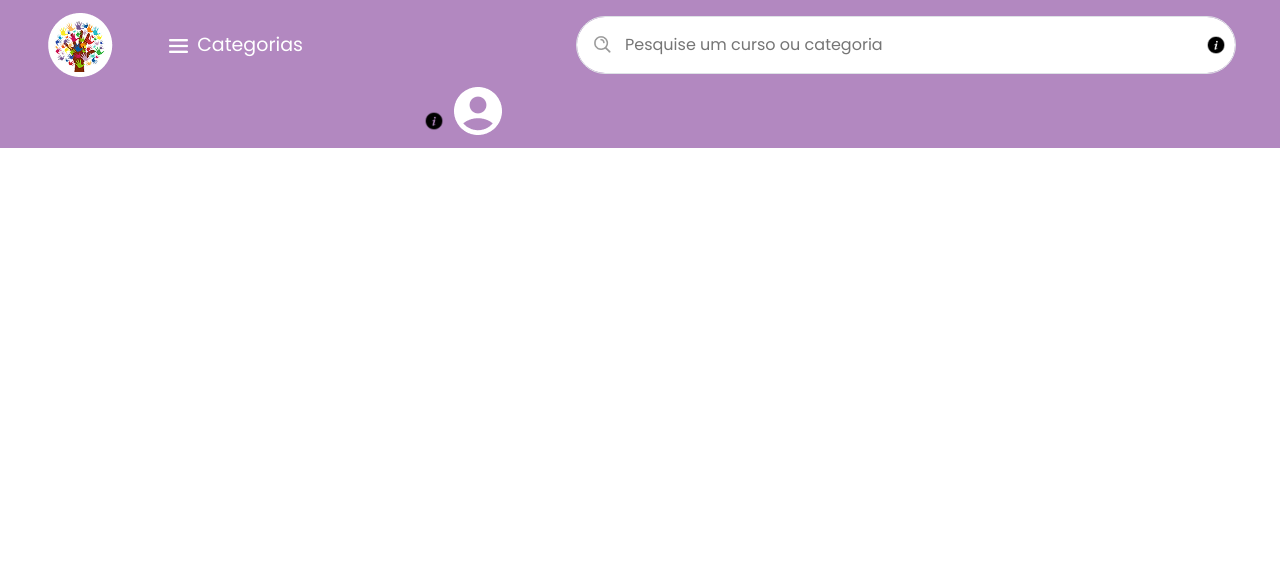
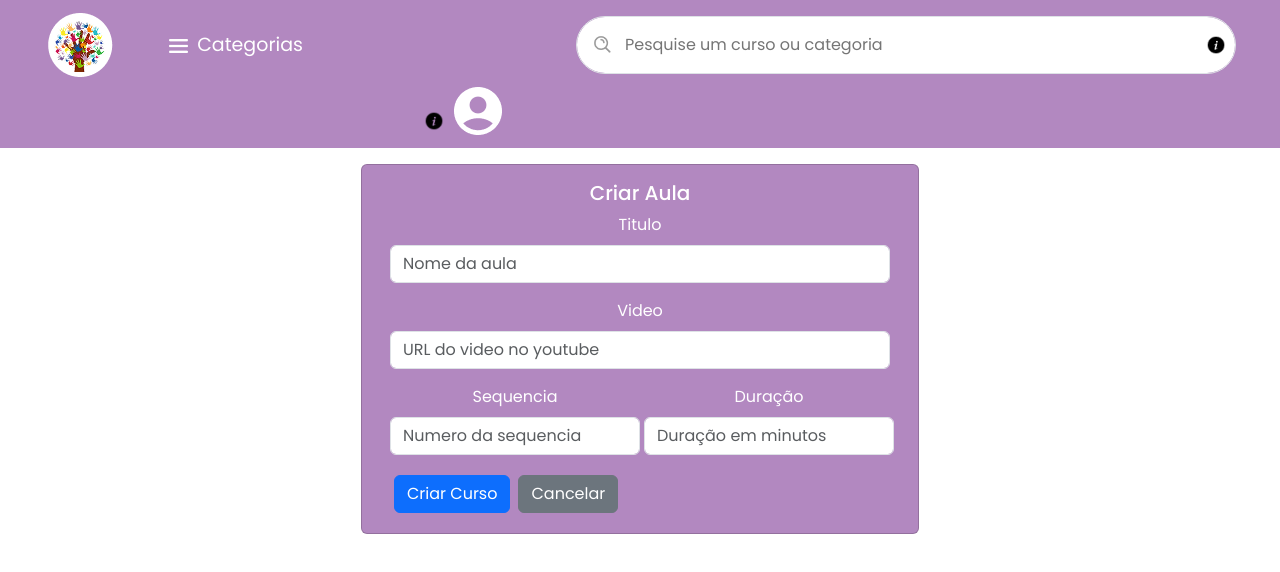
Before and after one commit to chroanz/front-devops, a Vue app: page /create-lesson in a window 1280 px wide. Before the commit this address had no page. Shown: the top 572 px of the page. Built offline with nearby package versions, Linux system fonts and the light colour scheme.

Commit message:
feat: :sparkles: create lessons form
form and page to create new lessons

```diff
--- /dev/null
+++ b/src/components/organisms/FormCreateLessons.vue
@@ -0,0 +1,50 @@
+<template>
+    <div class="container">
+        <form @submit.prevent="submitForm" class="d-flex flex-column ">
+            <div class="mb-3">
+                <label for="aulaName" class="form-label">Titulo</label>
+                <input type="text" class="form-control" id="aulaName" v-model="aula.titulo" required placeholder="Nome da aula">
+            </div>
+            <div class="mb-3">
+                <label for="lessonVideo" class="form-label">Video</label>
+                <input type="url" class="form-control" id="lessonVideo" v-model="aula.video" required placeholder="URL do video no youtube">
+            </div>
+            <div class="col-12 mb-3 flex-row d-flex justify-content-between">
+                <div class="col-sm-6 w-50">
+                    <label for="lessonDescription" class="form-label">Sequencia</label>
+                    <input type="text" class="form-control" id="aulaName" v-model="aula.sequencia" required placeholder="Numero da sequencia">
+                </div>
+                <div class="col-sm-6 w-50 mx-1">
+                    <label for="lessonDuration" class="form-label">Duração</label>
+                    <input type="number" class="form-control" id="lessonDuration" name="lessonDuration" v-model="aula.duracaoMinutos" required placeholder="Duração em minutos">
+                </div>
+            </div>
+            <div class="d-flex align-items-end">
+                <button type="submit" class="btn btn-primary m-1">Criar Curso</button>
+                <a href="" class="btn btn-secondary m-1">Cancelar</a>
+            </div>
+        </form>
+    </div>
+</template>
+
+<script>
+export default {
+    name: 'FormCreateLesson',
+    data() {
+        return {
+            aula: {
+                titulo: '',
+                sequencia: '',
+                duracaoMinutos: '',
+                video: null,
+            },
+        };
+    },
+    methods: {
+        submitForm() {
+            console.log('Dados do curso:', this.aula);
+            // Aqui você pode adicionar a lógica para enviar os dados do curso para o backend
+        },
+    },
+}
+</script>
--- /dev/null
+++ b/src/components/pages/CreateLessons.vue
@@ -0,0 +1,27 @@
+<template>
+    <div class="create-course container d-flex justify-content-center align-items-center pb-5">
+      <div class="card bg-purple text-white w-50">
+        <div class="card-body">
+          <h5 class="card-title">Criar Aula</h5>
+          <FormCreateLesson />
+        </div>
+      </div>
+    </div>
+  </template>
+
+  <script>
+  import FormCreateLesson from '@/components/organisms/FormCreateLessons.vue';
+
+  export default {
+    name: 'CreateCourse',
+    components: {
+        FormCreateLesson,
+    },
+  };
+  </script>
+
+  <style scoped>
+  .bg-purple {
+    background-color: #B288C0 !important; /* Cor roxa do Bootstrap 5 */
+  }
+  </style>
--- a/src/router/index.js
+++ b/src/router/index.js
@@ -7,6 +7,8 @@ import FormRecuperarSenha from '@/components/FormRecuperarSenha.vue';
 import BarraDeBusca from '@/components/BarraDeBusca.vue';
 import DetalheCursoComponent from '@/components/pages/DetalheCursoComponent.vue';
 import AppNavbar from "@/components/organisms/AppNavbar.vue";
+import CreateCourse from '@/components/pages/CreateCourse.vue';
+import CreateLessons from '@/components/pages/CreateLessons.vue';
 
 const routes = [
   {
@@ -54,6 +56,14 @@ const routes = [
       header: AppNavbar,
     },
   },
+  {
+    path: "/create-lesson",
+    name: "CreateLessons",
+    components: {
+      default: CreateLessons,
+      header: AppNavbar,
+    },
+  }
 ];
 
 const router = createRouter({
```
